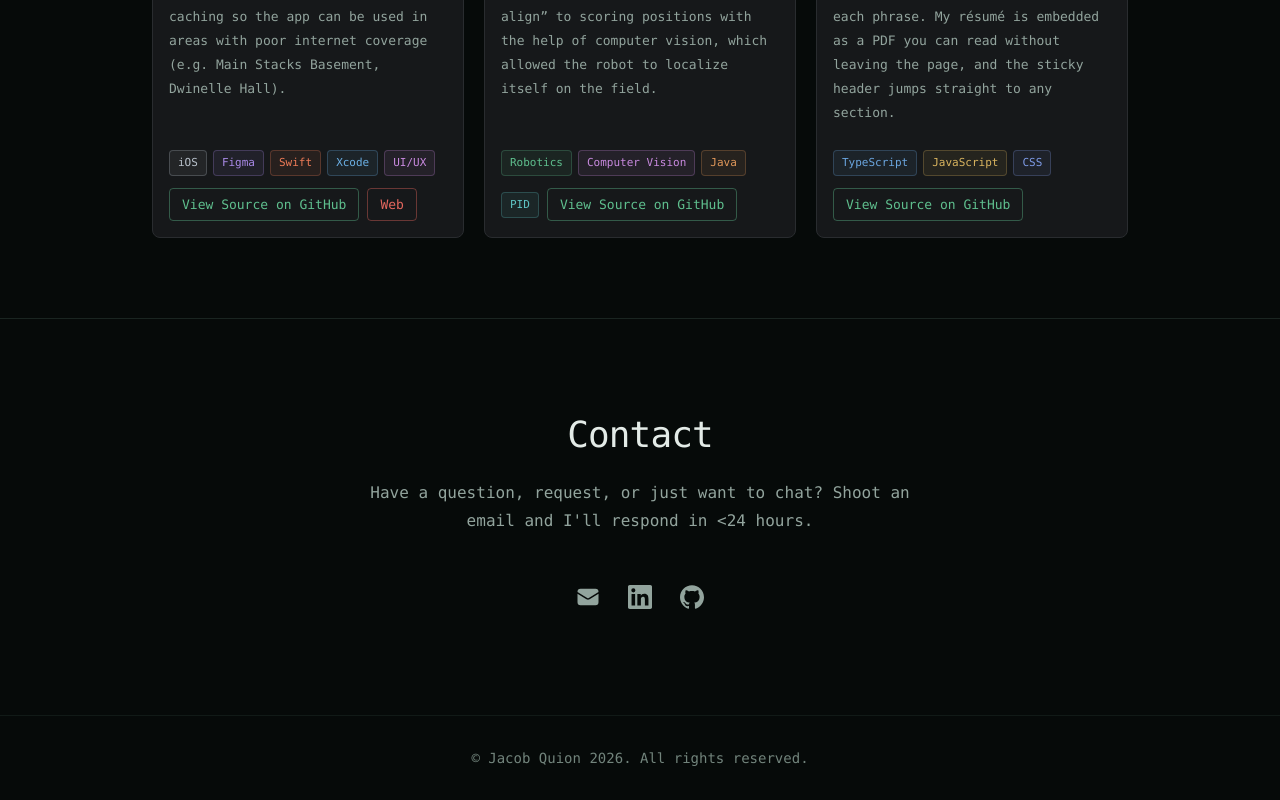
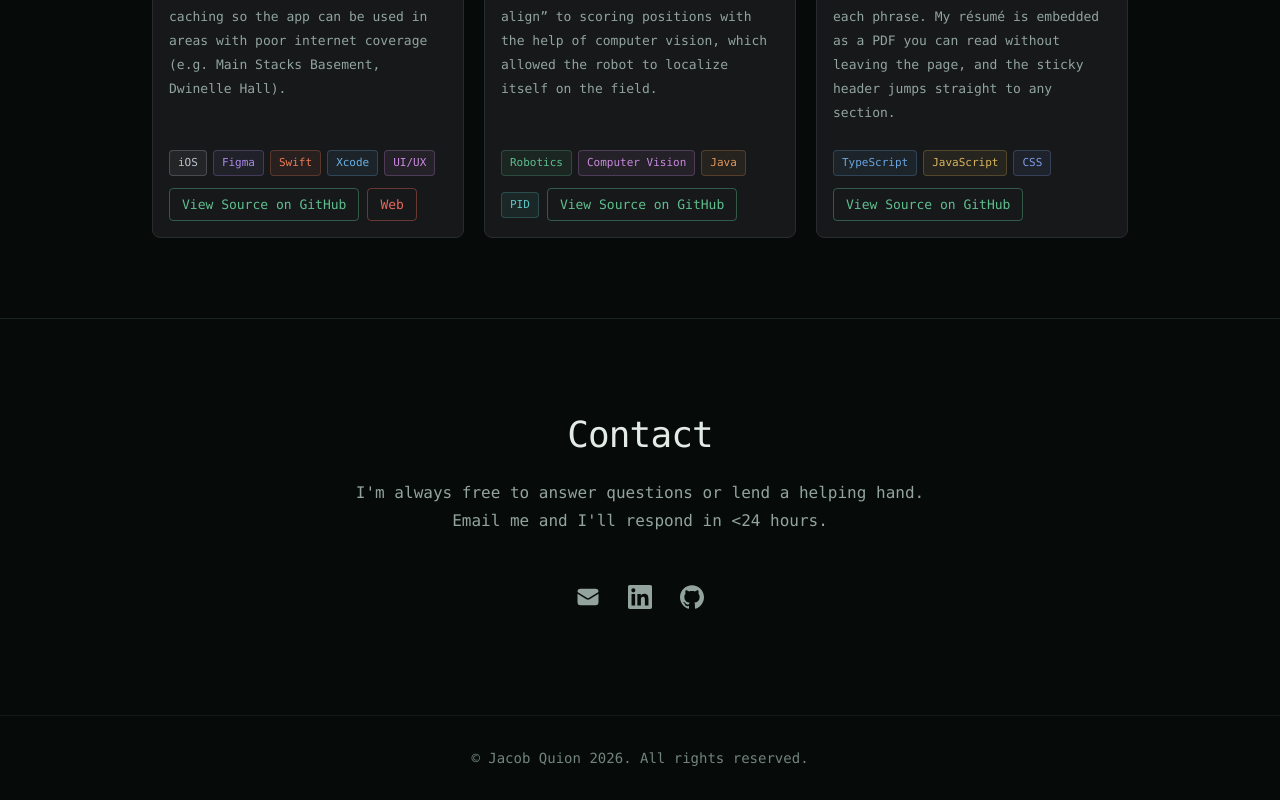
Before and after one commit to JacobQuion/Personal-Website, a Next.js app: page / in a window 1280 px wide. Shown: the part 1820-2620 px from the top of the page. Built offline with nearby package versions, Linux system fonts and the light colour scheme.

Commit message:
Updated contact message

```diff
--- a/content/site.ts
+++ b/content/site.ts
@@ -37,7 +37,7 @@ export const site = {
   introLink: "https://youtu.be/q1L4atKoWcg",
   /** Body copy for the contact section at the bottom of the home page. */
   contactBlurb:
-    "Have a question, request, or just want to chat? Shoot an email and I'll respond in <24 hours.",
+    "I'm always free to answer questions or lend a helping hand. Email me and I'll respond in <24 hours.",
   /** Currently unused — the résumé section was removed. The file is still
       in /public if you want to link it again. */
   resume: "/jacob-quion-resume.pdf",
```
